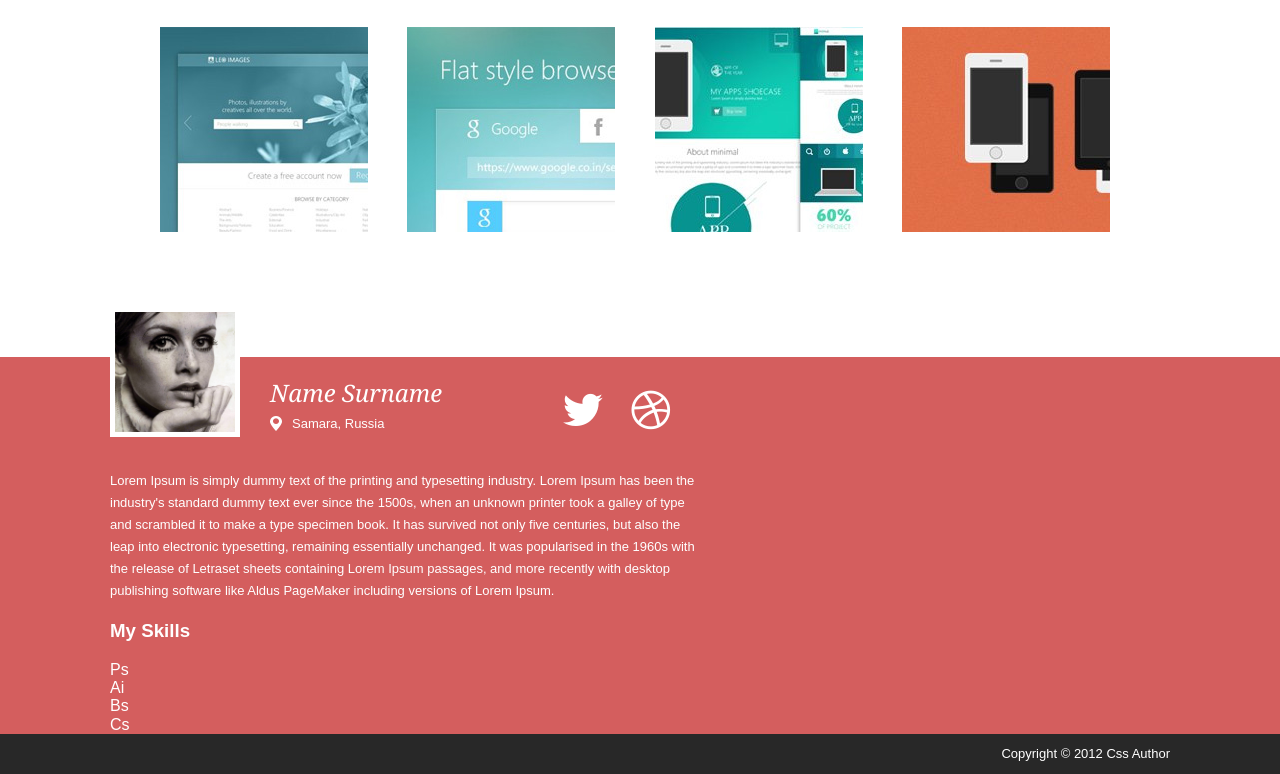
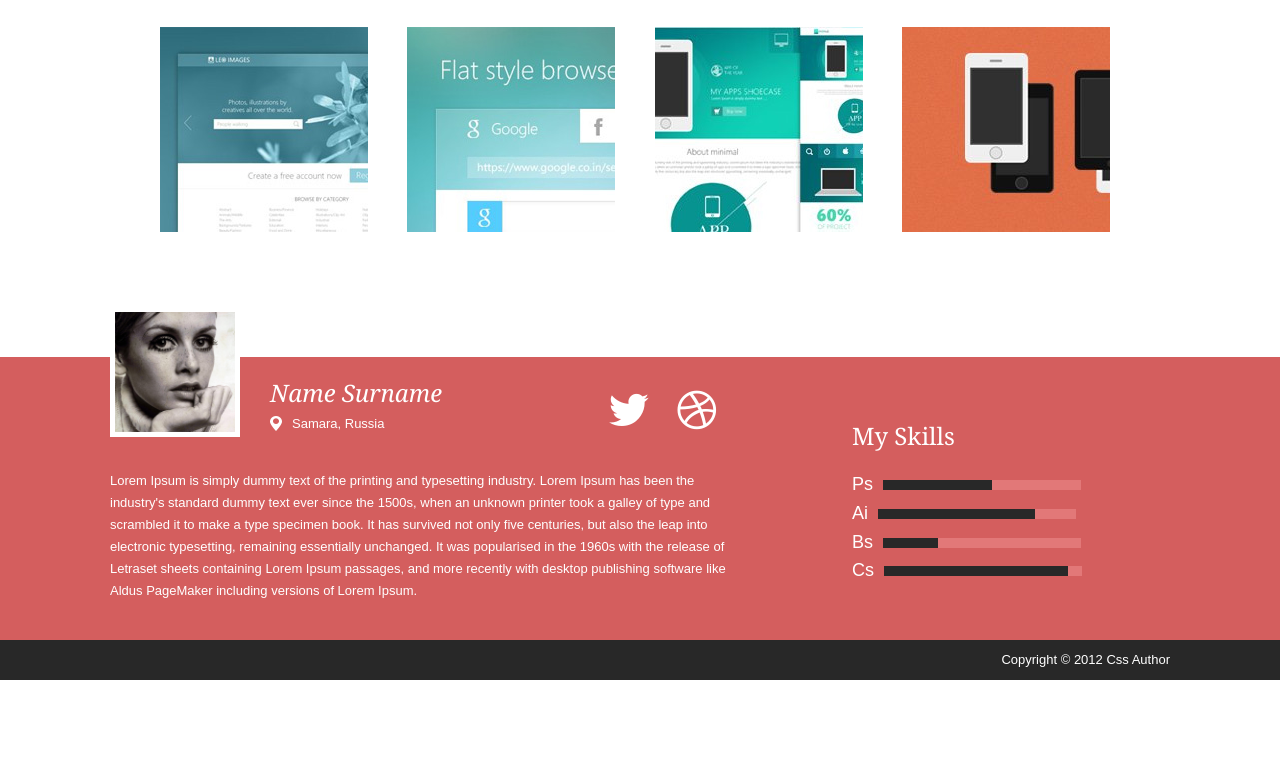
Before and after one commit to Mezmirra/blog-project, a plain HTML site: page index.html in a window 1280 px wide. Shown: the part 953-1727 px from the top of the page. After the commit the page ends 1633 px from the top, so only its background shows below. Drawn offline with Linux system fonts and the light colour scheme; a web font is replaced by a local one.

Commit message:
внесены финальные правки промежуточной готовности

```diff
--- a/css/base.css
+++ b/css/base.css
@@ -11,3 +11,9 @@ html {
     max-width: 1060px;
     margin: auto;
 }
+
+.clearfix:after {
+    content: "";
+    display: table;
+    clear: both;
+}
--- a/css/header.css
+++ b/css/header.css
@@ -98,14 +98,15 @@
 .about {
     position: relative;
     margin: 120px 0 0 0;
-    padding: 25px 0 0 0;
+    padding: 25px 0;
     background-color: #d45e5e;
     color: #fff;
     overflow: visible;
 }
 
 .about__common {
-    width: 590px;
+    display: inline-block;
+    width: 60%;
     font-size: 13px;
     line-height: 22px;
 }
@@ -159,9 +160,47 @@
 }
 
 .skills {
-
+    display: inline-block;
+    float: right;
+    width: 30%;
 }
 
+.skills__title {
+    font-family: Cambria, serif;
+    font-weight: 400;
+    font-size: 24px;
+    margin: 40px 0 25px 0;
+}
+
+.skills__scale-item {
+    font-size: 18px;
+    margin: 8px 0 0 0;
+}
+
+.skills__scale-item:after {
+    display: inline-block;
+    content: '';
+    width: 198px;
+    height: 10px;
+    margin: 0 0 0 10px;
+    background: url(../img/scales.png) no-repeat;
+}
+
+.skills__scale-item-ps:after {
+    background-position: 0 0;
+}
+
+.skills__scale-item-ai:after {
+    background-position: 0 -12px;
+}
+
+.skills__scale-item-bs:after {
+    background-position: 0 -24px;
+}
+
+.skills__scale-item-cs:after {
+    background-position: 0 -36px;
+}
 
 .footer {
     background-color: #282828;
```
Also changed, not shown: img/scales.png (added).
